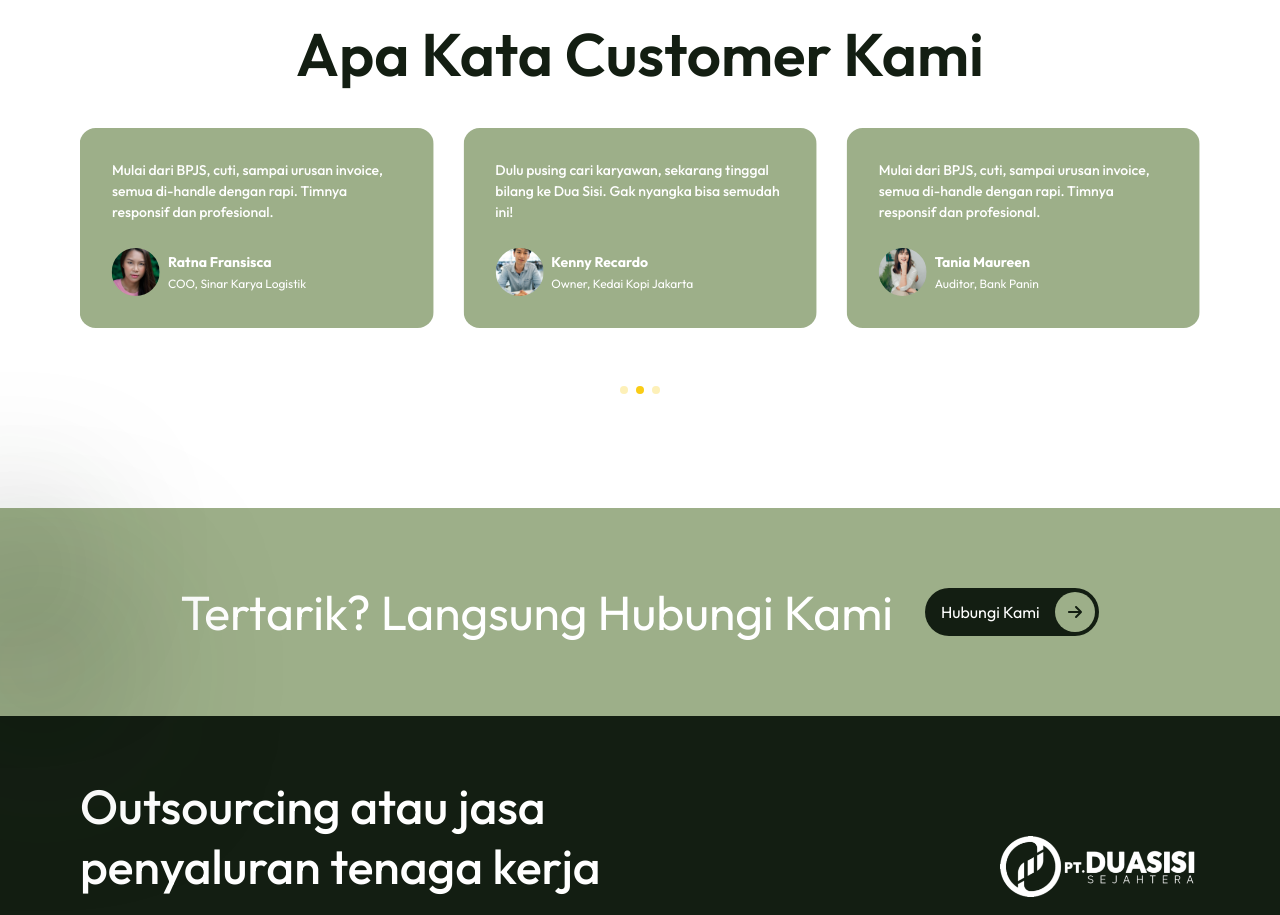
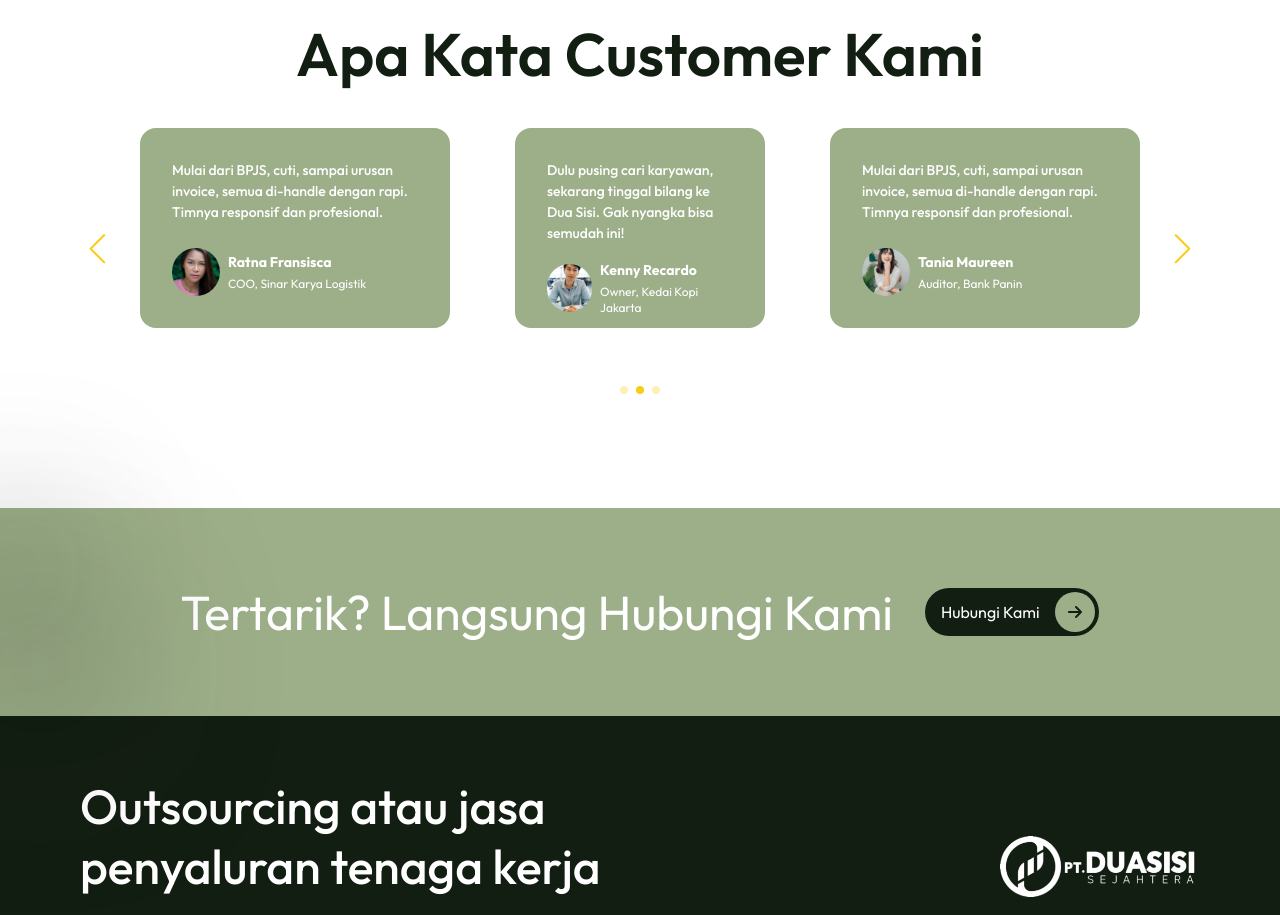
Before and after one commit to rendiero25/DuasisiWebsite, a React (Vite) app: page / in a window 1280 px wide. Shown: the part 3300-4215 px from the top of the page. Built offline with nearby package versions, Linux system fonts and the light colour scheme.

Commit message:
revisi 4 done

```diff
--- a/src/components/Slider.jsx
+++ b/src/components/Slider.jsx
@@ -24,6 +24,26 @@ const Slider = ({
                         background-color: #facc15 !important;
                         opacity: 1;
                     }
+
+                    .swiper-button-next {
+                        color: #facc15 !important;
+                        opacity: 1;
+                        width: 15px !important;
+                        height: 5px !important;
+
+                    }
+
+                    .swiper-button-prev {
+                        color: #facc15 !important;
+                        opacity: 1;
+                        width: 15px !important;
+                        height: 5px !important;
+
+                    }
+
+                    .swiper-button-next:after,
+                    .swiper-button-prev:after {
+                    font-size: 30px !important;
                 `}
             </style>
 
@@ -31,18 +51,20 @@ const Slider = ({
                 <Swiper
                     modules={[Navigation, Pagination, Autoplay]}
                     pagination={{clickable: true}}
-                    autoplay={{delay: 3000}}
-                    spaceBetween={30}
+                    navigation={true}
+                    autoplay={{delay: 5000}}
+                    spaceBetween={5}
                     slidesPerView={1}
                     breakpoints={{
                         1280: {
                             slidesPerView: 3,
                         }
                     }}
-                    className="">
+                    className="mx-20">
 
                         <SwiperSlide className="pb-10 xl:pb-20">
-                        <div className="bg-primary p-8 rounded-2xl flex flex-col justify-between items-start gap-4 w-full h-50 3xl:h-70">
+                            <div className="pl-15">
+                                <div className="bg-primary p-8 rounded-2xl flex flex-col justify-between items-start gap-4 w-full h-57 sm:h-50 3xl:h-70">
                                     <p className="text-sm md:text-lg lg:text-2xl xl:text-sm 3xl:text-xl font-medium text-white text-left leading-normal">{testimonial1}</p>
                                     <div className="flex flex-row justify-between items-center gap-2 3xl:gap-4">
                                         <img src={image1} alt="persontesti1-image" className="size-12 3xl:size-16 rounded-full object-cover"/>
@@ -52,10 +74,13 @@ const Slider = ({
                                         </div>
                                     </div>
                                 </div>
+                            </div>
+
                         </SwiperSlide>
 
                         <SwiperSlide>
-                        <div className="bg-primary p-8 rounded-2xl flex flex-col justify-between items-start gap-4 w-full h-50 3xl:h-70">
+                            <div className="pl-15">
+                                <div className="bg-primary p-8 rounded-2xl flex flex-col justify-between items-start gap-4 w-full h-57 sm:h-50 3xl:h-70">
                                     <p className="text-sm md:text-lg lg:text-2xl xl:text-sm 3xl:text-xl font-medium text-white text-left leading-normal">{testimonial2}</p>
                                     <div className="flex flex-row justify-between items-center gap-2 3xl:gap-4">
                                         <img src={image2} alt="persontesti1-image" className="size-12 3xl:size-16 rounded-full object-cover"/>
@@ -65,10 +90,13 @@ const Slider = ({
                                         </div>
                                     </div>
                                 </div>
+                            </div>
+
                         </SwiperSlide>
 
-                    <SwiperSlide>
-                        <div className="bg-primary p-8 rounded-2xl flex flex-col justify-between items-start gap-4 w-full h-50 3xl:h-70">
+                        <SwiperSlide className="">
+                            <div className="mx-15">
+                                <div className="bg-primary p-8 rounded-2xl flex flex-col justify-between items-start gap-4 w-full h-57 sm:h-50 3xl:h-70">
                                     <p className="text-sm md:text-lg lg:text-2xl xl:text-sm 3xl:text-xl font-medium text-white text-left leading-normal">{testimonial3}</p>
                                     <div className="flex flex-row justify-between items-center gap-2">
                                         <img src={image3} alt="persontesti1-image" className="size-12 3xl:size-16 rounded-full object-cover"/>
@@ -78,10 +106,13 @@ const Slider = ({
                                         </div>
                                     </div>
                                 </div>
+                            </div>
+
                         </SwiperSlide>
 
-                    <SwiperSlide>
-                        <div className="bg-primary p-8 rounded-2xl flex flex-col justify-between items-start gap-4 w-full h-50 3xl:h-70">
+                        <SwiperSlide className="">
+                            <div className="pr-15">
+                                <div className="bg-primary p-8 rounded-2xl flex flex-col justify-between items-start gap-4 w-full h-57 sm:h-50 3xl:h-70">
                                     <p className="text-sm md:text-lg lg:text-2xl xl:text-sm 3xl:text-xl font-medium text-white text-left leading-normal">{testimonial4}</p>
                                     <div className="flex flex-row justify-between items-center gap-2">
                                         <img src={image4} alt="persontesti1-image" className="size-12 3xl:size-16 rounded-full object-cover"/>
@@ -91,10 +122,13 @@ const Slider = ({
                                         </div>
                                     </div>
                                 </div>
+                            </div>
+
                         </SwiperSlide>
 
-                    <SwiperSlide>
-                        <div className="bg-primary p-8 rounded-2xl flex flex-col justify-between items-start gap-4 w-full h-50 3xl:h-70">
+                        <SwiperSlide className="">
+                            <div className="mr-15">
+                                <div className="bg-primary p-8 rounded-2xl flex flex-col justify-between items-start gap-4 w-full h-57 sm:h-50 3xl:h-70">
                                     <p className="text-sm md:text-lg lg:text-2xl xl:text-sm 3xl:text-xl font-medium text-white text-left leading-normal">{testimonial5}</p>
                                     <div className="flex flex-row justify-between items-center gap-2">
                                         <img src={image5} alt="persontesti1-image" className="size-12 3xl:size-16 rounded-full object-cover"/>
@@ -104,6 +138,8 @@ const Slider = ({
                                         </div>
                                     </div>
                                 </div>
+                            </div>
+
                         </SwiperSlide>
                 </Swiper>
             </div>
--- a/src/index.css
+++ b/src/index.css
@@ -12,6 +12,7 @@
   --color-button: #FFB843;
   --color-yellow: #FEC109;
 
+  --breakpoint-md1: 50rem;
   --breakpoint-xl: 80rem; /*1280 x 768*/
   --breakpoint-2xl: 64rem; /*1336 x 768*/
   --breakpoint-3xl: 120rem; /*1920 x 1080*/
@@ -27,4 +28,12 @@
   .swiper-pagination-bullet-active {
     @apply bg-yellow-300 opacity-100;
   }
+
+  .swiper-button-next {
+    @apply opacity-100 w-10;
+  }
+
+  .swiper-button-prev {
+    @apply opacity-100 w-10;
+  }
 }
--- a/src/pages/TentangKami.jsx
+++ b/src/pages/TentangKami.jsx
@@ -56,7 +56,7 @@ const TentangKami = () => {
                     </div>
                 </div>
 
-                <img src={Employees} alt="employees-image" className="pt-10 xl:pt-20 3xl:pt-35 w-full h-auto object-cover"/>
+                <img src={Employees} alt="employees-image" className="pt-10 xl:pt-20 3xl:pt-35 4xl:pt-53 w-full h-auto object-cover"/>
             </div>
 
             <div className="relative flex flex-col w-full">
--- a/src/pages/index.jsx
+++ b/src/pages/index.jsx
@@ -75,7 +75,7 @@ const Index = () => {
                     {/*HERO*/}
                     <div className="pt-10 xl:pt-14 flex flex-col xl:flex-row justify-between items-center xl:relative">
                         <div className="flex flex-col xl:flex-row justify-center items-center gap-10">
-                            <div className="px-6 lg:px-16 xl:px-20 3xl:px-60 flex flex-col justify-center items-center xl:items-start gap-10 xl:pt-5 2xl:pt-7 3xl:pt-28">
+                            <div className="px-6 lg:px-16 xl:px-20 3xl:px-60 flex flex-col justify-center items-center xl:items-start gap-10 xl:pt-5 2xl:pt-7 3xl:pt-28 4xl:mt-33">
                                 <div className="flex flex-col justify-between items-center xl:items-start gap-2">
                                     <h2 className="font-semibold text-md md:text-lg 3xl:text-2xl text-black text-center xl:text-left">Dua Sisi adalah Partner Anda di dalam outsourcing</h2>
 
@@ -86,10 +86,10 @@ const Index = () => {
                                         transition={{ duration: 0.3, scale: { type: 'spring', bounce: 0.1 } }}
                                         className="relative flex flex-col justify-center items-center xl:items-start"
                                     >
-                                        <h1 className="font-semibold leading-normal sm:leading-tight 3xl:font-medium text-5xl sm:text-6xl md:text-7xl lg:text-8xl text-black text-center xl:text-left">Sumber Daya Manusia</h1>
-                                        <div className="absolute -z-10 flex flex-col justify-center items-center xl:items-start gap-12 sm:gap-15 lg:gap-20 xl:gap-20 3xl:gap-20 mt-7 md:mt-12 lg:mt-16 xl:mt-16 3xl:mt-18 xl:-ml-5">
-                                            <div className="bg-yellow h-4 md:h-8 3xl:h-11 w-[20rem] md:w-[29rem] lg:w-[40rem] xl:w-[36rem] 3xl:w-[35.7rem]"></div>
-                                            <div className="bg-yellow h-4 md:h-8 3xl:h-11 w-[13rem] md:w-[18rem] lg:w-[25rem] xl:w-[22rem] 3xl:w-[22rem]"></div>
+                                        <h1 className="font-semibold leading-normal sm:leading-tight 3xl:font-medium text-5xl sm:text-6xl md:text-7xl md1:text-8xl 4xl:text-9xl text-black text-center xl:text-left">Sumber Daya Manusia</h1>
+                                        <div className="absolute -z-10 flex flex-col justify-center items-center xl:items-start gap-12 sm:gap-15 md1:gap-18 lg:gap-20 xl:gap-20 3xl:gap-20 4xl:gap-23 mt-7 md:mt-12 md1:mt-16 xl:mt-16 3xl:mt-18 4xl:mt-23 xl:-ml-5">
+                                            <div className="bg-yellow h-4 md:h-8 3xl:h-11 w-[20rem] md:max-lg:w-[29rem] xl:w-[36rem] 3xl:w-[35.7rem] 4xl:w-[47rem]"></div>
+                                            <div className="bg-yellow h-4 md:h-8 3xl:h-11 w-[13rem] md:w-[18rem] lg:w-[25rem] xl:w-[22rem] 3xl:w-[22rem] 4xl:w-[28rem]"></div>
                                         </div>
                                     </motion.h1>
 
```
Also changed, not shown: src/pages/Layanan.jsx (+24 -11 lines). Lines whose indentation alone changed are shown as unchanged.
